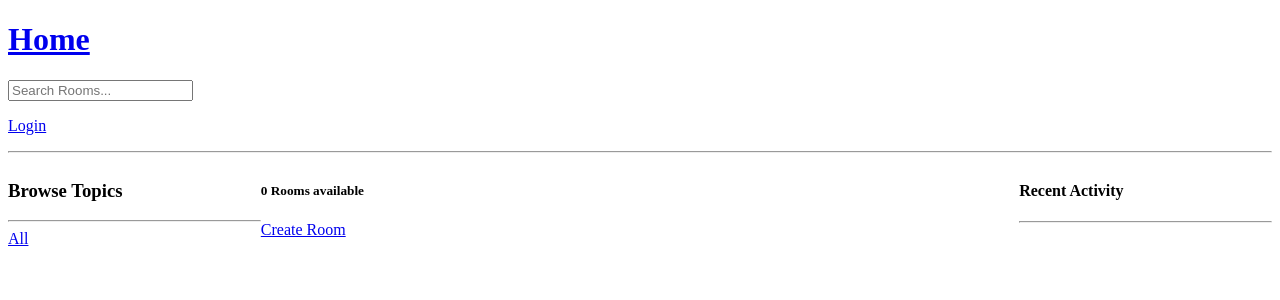
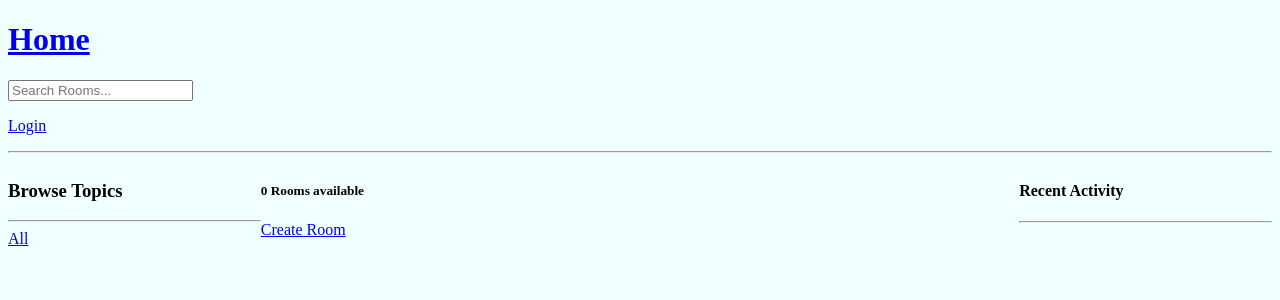
Before and after one commit to kevgathuku/studybud-django, a Django app: page / in a window 1280 px wide. Shown: the top 300 px of the page. Run offline with Django 4.2, Linux system fonts and the light colour scheme; data that the repository does not hold is empty.

Commit message:
Add static files loading

```diff
--- a/chatbud/settings.py
+++ b/chatbud/settings.py
@@ -120,6 +120,10 @@ USE_TZ = True
 
 STATIC_URL = 'static/'
 
+STATICFILES_DIRS = [
+    BASE_DIR / 'static'
+]
+
 # Default primary key field type
 # https://docs.djangoproject.com/en/4.0/ref/settings/#default-auto-field
 
--- /dev/null
+++ b/static/styles/main.css
@@ -0,0 +1,3 @@
+body {
+  background-color: azure;
+}
--- a/templates/main.html
+++ b/templates/main.html
@@ -1,5 +1,5 @@
 <!DOCTYPE html>
-
+{% load static %}
 <html lang="en">
 
 <head>
@@ -7,6 +7,7 @@
     <meta http-equiv="X-UA-Compatible" content="IE=edge" />
     <meta name="viewport" content="width=device-width, initial-scale=1.0" />
     <title>ChatBud - Find study partners around the world!</title>
+    <link rel="stylesheet" href="{% static 'styles/main.css' %}" />
 </head>
 
 <body>
```
